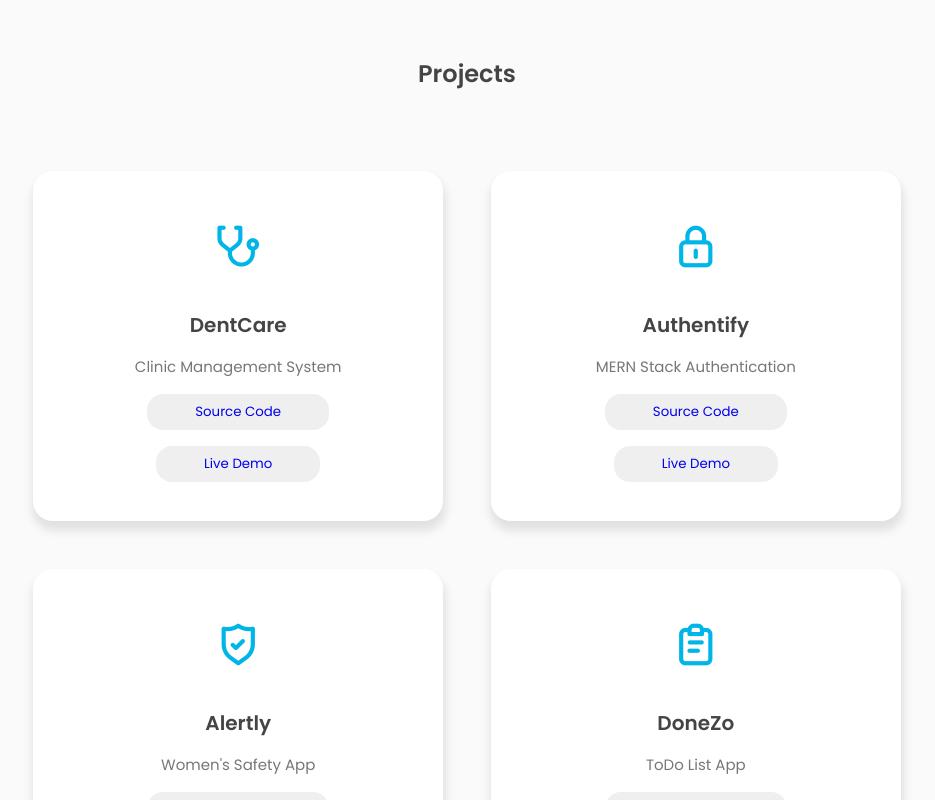
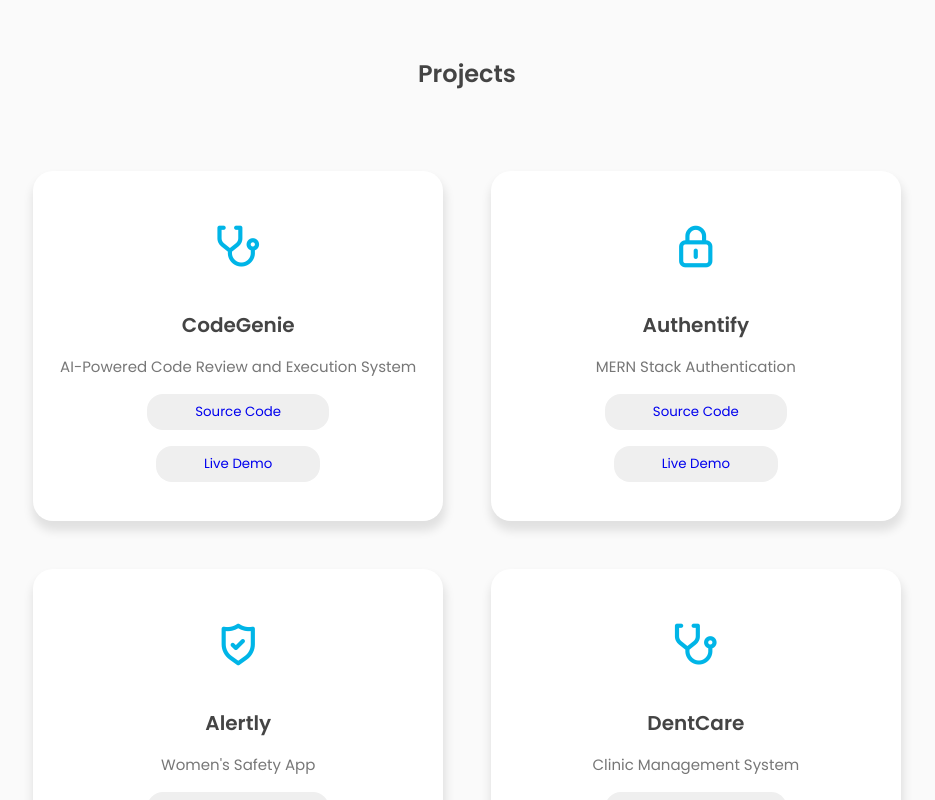
Before and after one commit to bhaveshjain2603/Portfolio-Website, a website: page public/index.html in a window 1280 px wide. Shown: the part 2000-2800 px from the top of the page, without its empty margins (173-1108 px from the left). Drawn offline with nearby package versions, Linux system fonts and the light colour scheme.

Commit message:
Added new project

```diff
--- a/public/index.html
+++ b/public/index.html
@@ -182,10 +182,10 @@
                 <div class="project-container">
                     <div class="project-box">
                         <i class="uil uil-stethoscope-alt"></i>
-                        <h3>DentCare</h3>
-                        <label>Clinic Management System</label>
-                        <button><a href="https://github.com/bhaveshjain2603/dentcare" target="_blank">Source Code</a></button>
-                        <button><a href="https://sbk-dentcare.vercel.app" target="_blank">Live Demo</a></button>
+                        <h3>CodeGenie</h3>
+                        <label>AI-Powered Code Review and Execution System</label>
+                        <button><a href="https://github.com/bhaveshjain2603/CodeGenie" target="_blank">Source Code</a></button>
+                        <button><a href="https://sbk-codegenie.vercel.app" target="_blank">Live Demo</a></button>
                     </div>
                     <div class="project-box">
                         <i class="uil uil-lock-alt"></i>
@@ -200,6 +200,13 @@
                         <label>Women's Safety App</label>
                         <button><a href="https://github.com/bhaveshjain2603/Alertly" target="_blank">Source Code</a></button>
                         <button><a href="https://sbk-alertly.vercel.app" target="_blank">Live Demo</a></button>
+                    </div>
+                    <div class="project-box">
+                        <i class="uil uil-stethoscope-alt"></i>
+                        <h3>DentCare</h3>
+                        <label>Clinic Management System</label>
+                        <button><a href="https://github.com/bhaveshjain2603/dentcare" target="_blank">Source Code</a></button>
+                        <button><a href="https://sbk-dentcare.vercel.app" target="_blank">Live Demo</a></button>
                     </div>
                     <div class="project-box">
                         <i class="uil uil-clipboard-notes"></i>
```
